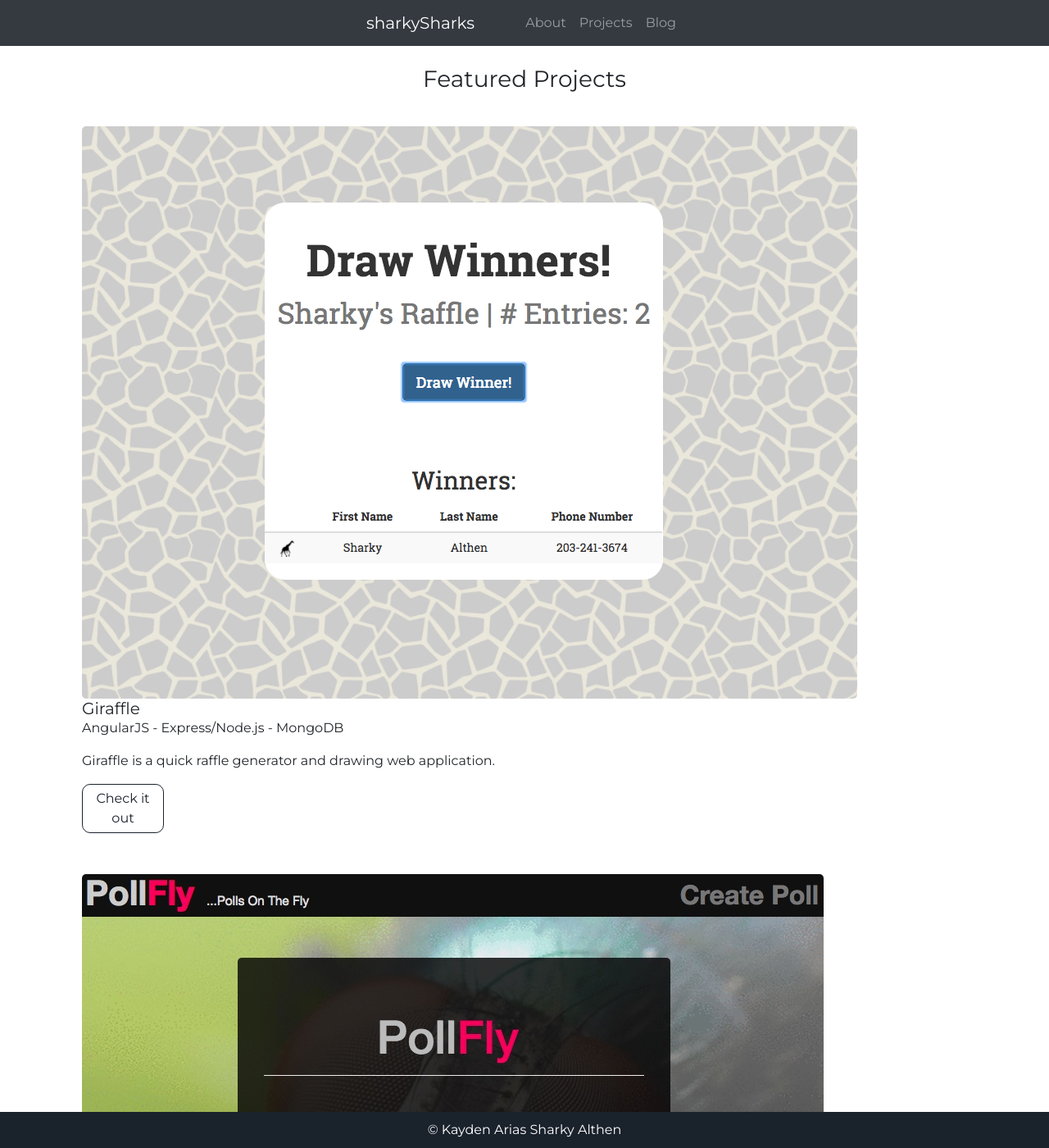
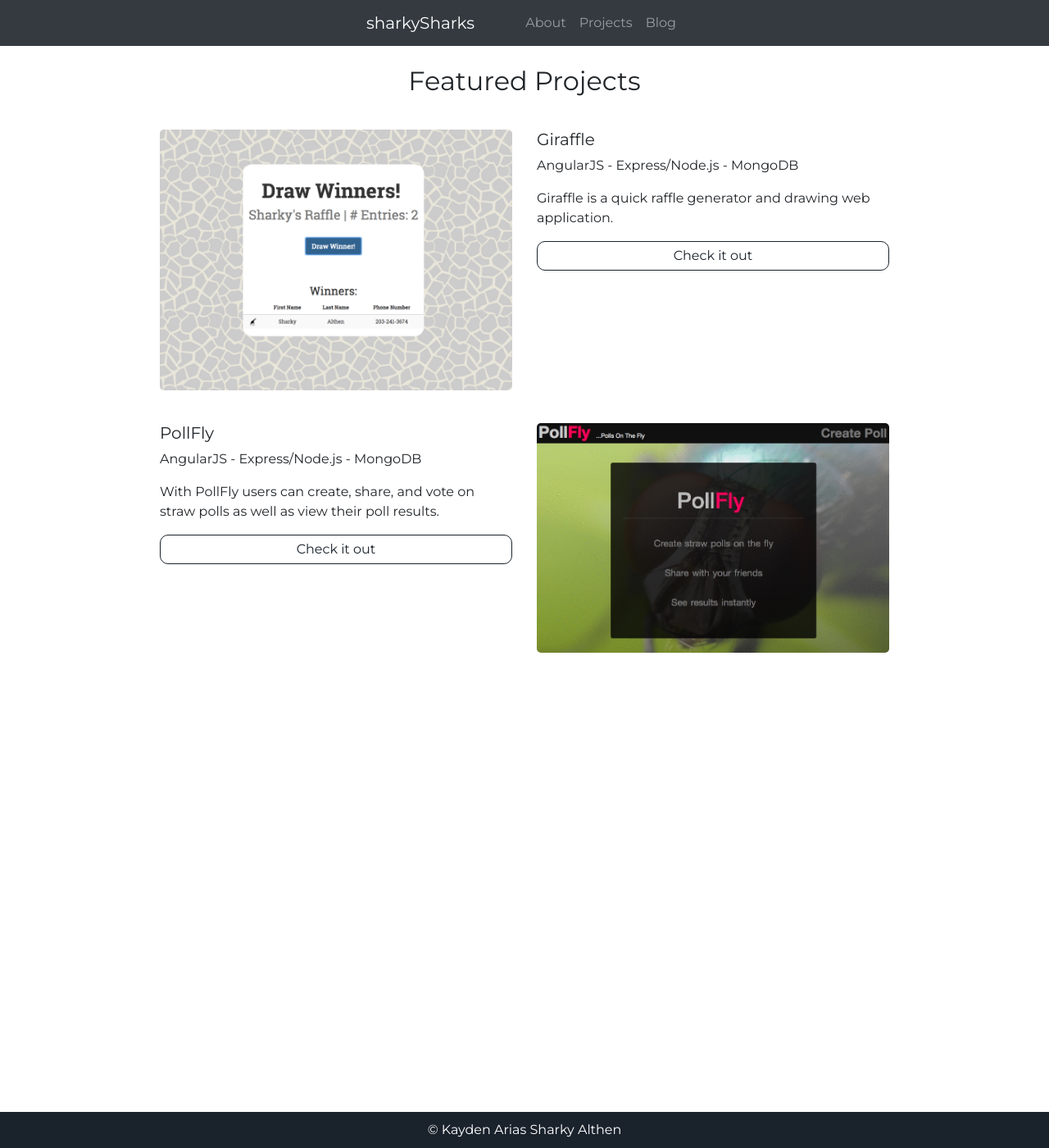
Before and after one commit to sharkySharks/sharkySharks.github.io, a Jekyll site: the page built from projects.html, in a window 1280 px wide and 1400 px high. Shown: the whole window at 82% size. Built offline with Jekyll 4.4.1, drawn with Linux system fonts in a browser that asks for light colours; some of the changed text lies outside the part shown.

Commit message:
fix responsive layouts

```diff
--- a/assets/css/main.css
+++ b/assets/css/main.css
@@ -2,6 +2,7 @@
 body {
     font-family: 'Montserrat', sans-serif;
     padding-bottom: 70px;
+    margin: 0;
 }
 
 @-webkit-keyframes pulse {
@@ -10,14 +11,14 @@ body {
         -ms-filter: "progid:DXImageTransform.Microsoft.Alpha(Opacity=40)";
         filter: alpha(opacity=40);
         opacity: .4;
-        top: 0
+        top: 0;
     }
     50% {
         -ms-filter: none;
         -webkit-filter: none;
         filter: none;
         opacity: 1;
-        top: -10px
+        top: -10px;
     }
 }
 
@@ -27,14 +28,14 @@ body {
         -ms-filter: "progid:DXImageTransform.Microsoft.Alpha(Opacity=40)";
         filter: alpha(opacity=40);
         opacity: .4;
-        top: 0
+        top: 0;
     }
     50% {
         -ms-filter: none;
         -webkit-filter: none;
         filter: none;
         opacity: 1;
-        top: -10px
+        top: -10px;
     }
 }
 
@@ -50,7 +51,7 @@ body {
 
 #particles-js .particles-js-canvas-el {
     width: 100vw!important;
-    height: 100vh!important
+    height: 100vh!important;
 }
 
 .content {
@@ -62,19 +63,19 @@ body {
     left: 50%;
     margin: 0 auto;
     -webkit-transform: translate(-50%, -50%);
-    transform: translate(-50%, -50%)
+    transform: translate(-50%, -50%);
 }
 
 .content .site-title {
     font-size: 50px;
     display: block;
-    line-height: 1
+    line-height: 1;
 }
 
 @media only screen and (min-width:768px) {
     .content .site-title {
         margin: 0;
-        font-size: 100px
+        font-size: 100px;
     }
 }
 
@@ -82,12 +83,12 @@ body {
     font-size: 25px;
     display: block;
     line-height: 1;
-    margin: 5px 0 10px
+    margin: 5px 0 10px;
 }
 
 @media only screen and (min-width:768px) {
     .content .site-description {
-        font-size: 45px
+        font-size: 45px;
     }
 }
 
@@ -97,18 +98,18 @@ body {
     justify-content: space-between;
     text-decoration: none;
     font-size: 15px;
-    margin: 10px
+    margin: 10px;
 }
 
 @media only screen and (min-width:768px) {
     .content .link {
-        font-size: 20px
+        font-size: 20px;
     }
 }
 
 .icons-header {
     display: flex;
-    justify-content: center
+    justify-content: center;
 }
 
 .icons-header .icon {
@@ -121,13 +122,13 @@ body {
     margin: 2px;
     border-radius: 50%;
     border: 2px solid #fff;
-    transition: all .7s
+    transition: all .7s;
 }
 
 .icons-header .icon:active,
 .icons-header .icon:hover {
     color: #1a222c;
-    background: #fff
+    background: #fff;
 }
 
 @media only screen and (min-width:768px) {
@@ -142,7 +143,7 @@ body {
 .down,
 .icons-header,
 .user {
-    text-align: center
+    text-align: center;
 }
 
 .down {
@@ -153,7 +154,7 @@ body {
     display: block;
     cursor: pointer;
     margin: 0 auto;
-    font-size: 30px
+    font-size: 30px;
 }
 
 .down .icon {
@@ -168,70 +169,57 @@ body {
     height: 100px;
     fill: #fff;
     -webkit-animation: pulse 1.3s infinite;
-    animation: pulse 1.3s infinite
+    animation: pulse 1.3s infinite;
 }
 
 .down .icon:active,
 .down .icon:hover,
 .footer a:active,
 .footer a:hover {
-    color: #4b5664
+    color: #4b5664;
 }
 
 .user {
     margin: 20px auto;
-    font-size: 60px
+    font-size: 60px;
 }
 
 .user p {
-    font-size: 16px
+    font-size: 16px;
 }
 
 @media only screen and (min-width:768px) {
     .user {
-        font-size: 75px
+        font-size: 75px;
     }
 }
 
 .user-details {
     text-align: center;
     font-size: 16px;
-    margin: 10px auto
+    margin: 10px auto;
 }
 
 .user-projects {
-    margin: 40px auto
+    margin: 40px auto;
+}
+
+.user-projects a:link {
+    text-decoration: none;
 }
 
 .user-projects img {
     max-width: 100%;
     height: auto;
-    border-radius: 5px
-}
-
-.user-projects h5,
-body {
-    margin: 0
+    border-radius: 5px;
 }
 
 .user-projects li {
     color: #1a222c;
-    font-size: 1.1rem
-}
-
-.user-projects p {
-    margin-right: 5px
-}
-
-@media only screen and (min-width:768px) {
-    .images {
-        float: right
-    }
 }
 
 .project-link {
     display: block;
-    width: 100px;
     margin: 10px 0;
     padding: 5px;
     color: #1a222c;
@@ -242,7 +230,7 @@ body {
     outline: none;
     text-decoration: none;
     cursor: pointer;
-    transition: color .3s ease-out, background-color .3s ease-out, border-color .3s ease-out
+    transition: color .3s ease-out, background-color .3s ease-out, border-color .3s ease-out;
 }
 
 .project-link:active,
@@ -250,7 +238,7 @@ body {
     background-color: #54516a;
     border-color: #54516a;
     color: #fff;
-    transition: color .3s ease-in, background-color .3s ease-in, border-color .3s ease-in
+    transition: color .3s ease-in, background-color .3s ease-in, border-color .3s ease-in;
 }
 
 .footer {
@@ -258,15 +246,15 @@ body {
     padding: 10px 0;
     margin-top: 100px;
     text-align: center;
-    color: #fff
+    color: #fff;
 }
 
 .footer .love {
-    color: red
+    color: red;
 }
 
 .footer a {
     text-decoration: none;
     margin: 0;
-    color: #fff
+    color: #fff;
 }
--- a/projects.html
+++ b/projects.html
@@ -2,54 +2,34 @@
 layout: default
 title: Projects
 ---
-<section id="projects">
-  <div class="container">
+<section id="projects" class="row">
+  <div class="col-lg-1"></div>
+  <div class="col-lg-10">
     <div class="user-details">
-      <h3> Featured Projects </h3>
+      <h2> Featured Projects </h2>
     </div>
     <div class="row user-projects">
-      <div class="six columns">
-        <img alt="pollfly" src="/assets/img/giraffle.png" />
+      <div class="col-lg-6">
+        <img alt="giraffle" src="/assets/img/giraffle.png" />
       </div>
-      <div class="six columns">
+      <div class="col-lg-6">
         <h5> Giraffle </h5>
         <p> AngularJS - Express/Node.js - MongoDB</p>
         <p>Giraffle is a quick raffle generator and drawing web application.</p>
         <a class="project-link" href="http://www.giraffle.me">Check it out</a>
       </div>
     </div>
-    <div class="row user-projects">
-      <div class="six columns images">
+    <div class="row flex-md-row-reverse user-projects">
+      <div class="col-lg-6">
         <img alt="pollfly" src="/assets/img/pollfly.jpg" />
       </div>
-      <div class="six columns">
+      <div class="col-lg-6">
         <h5> PollFly </h5>
         <p> AngularJS - Express/Node.js - MongoDB</p>
         <p>With PollFly users can create, share, and vote on straw polls as well as view their poll results.</p>
         <a class="project-link" href="https://pollfly.herokuapp.com">Check it out</a>
       </div>
     </div>
-    <div class="row user-projects">
-      <div class="six columns">
-        <img alt="idealist" src="/assets/img/idealist.png" />
-      </div>
-      <div class="six columns">
-        <h5> IdeaList </h5>
-        <p>React/Flux - Express/Node.js - PostgreSQL</p>
-        <p>IdeaList is a forum integrated with Slack designed to promote discussion around a team's feature requests and ideas.</p>
-        <a class="project-link" href="http://idea-list.herokuapp.com/">Check it out</a>
-      </div>
-    </div>
-    <div class="row user-projects">
-      <div class="six columns images">
-        <img alt="lunchmeet" src="/assets/img/lunchmeet.png" />
-      </div>
-      <div class="six columns">
-        <h5> LunchMeet </h5>
-        <p> AngularJS - Express/Node.js - MongoDB</p>
-        <p>LunchMeet is a web and mobile friendly app that allows users to create and join events happening in their community. </p>
-        <a class="project-link" href="https://lunchmeet.herokuapp.com">Check it out</a>
-      </div>
-    </div>
   </div>
+  <div class="col-lg-1"></div>
 </section>
```
Also changed, not shown: about.html (+5 -5 lines), blog.html (+6 -4 lines).
